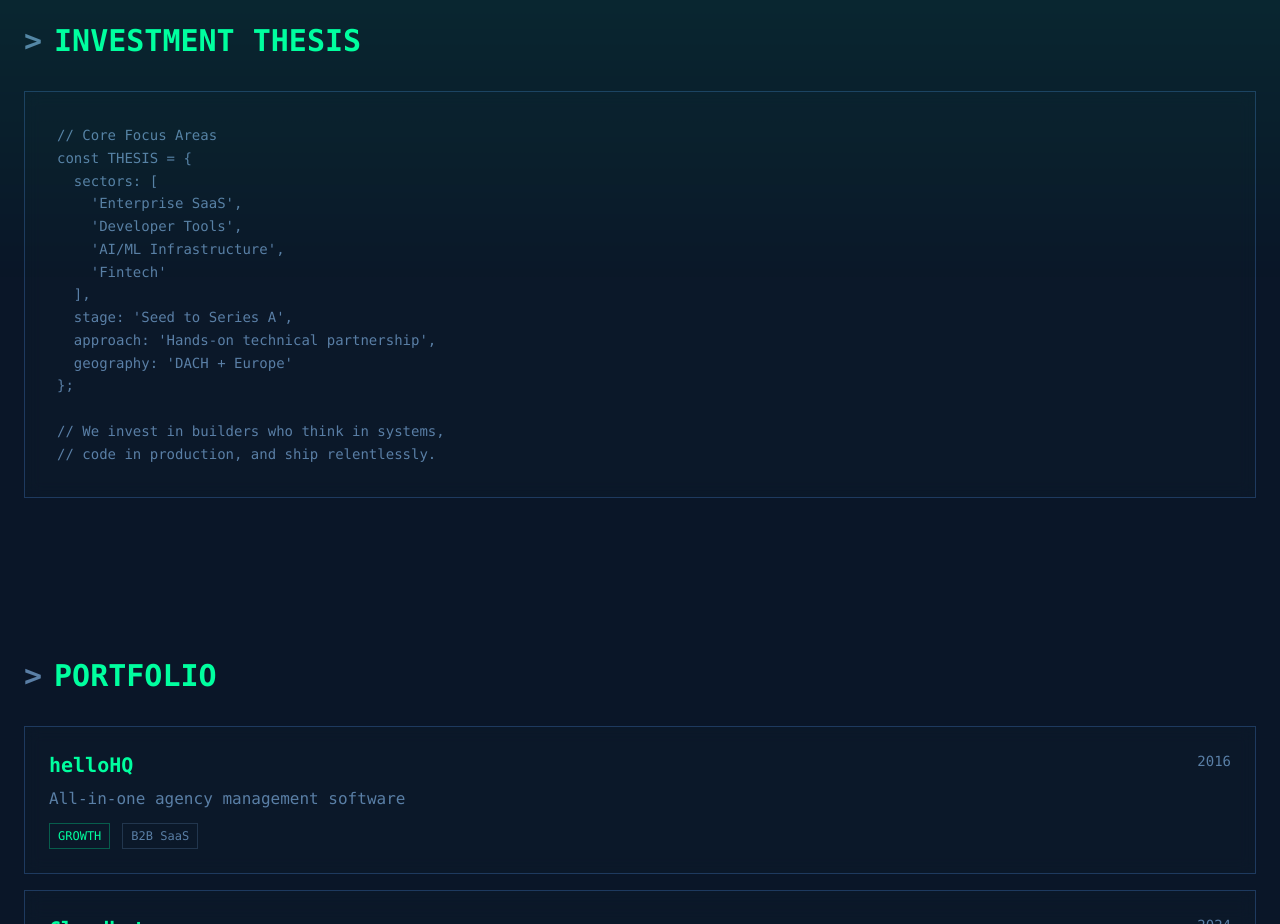
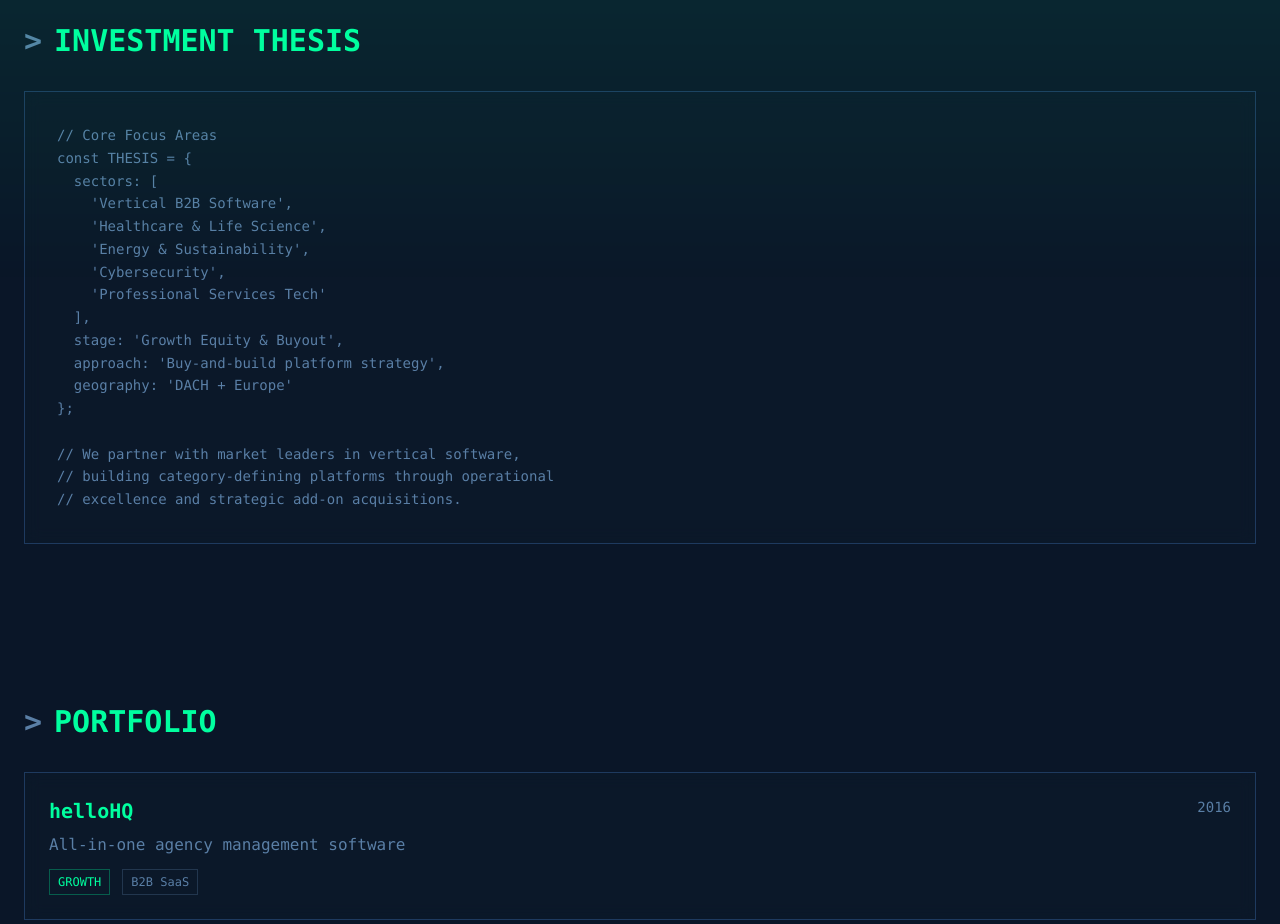
Before and after one commit to hehobid/crtm-vc, a React (Vite) app: page / in a window 1280 px wide. Shown: the part 900-1824 px from the top of the page. Built offline with nearby package versions, Linux system fonts and the light colour scheme.

Commit message:
Update investment thesis to match BID Equity focus

```diff
--- a/src/App.tsx
+++ b/src/App.tsx
@@ -103,18 +103,20 @@ export default function App() {
 {`// Core Focus Areas
 const THESIS = {
   sectors: [
-    'Enterprise SaaS',
-    'Developer Tools',
-    'AI/ML Infrastructure',
-    'Fintech'
+    'Vertical B2B Software',
+    'Healthcare & Life Science',
+    'Energy & Sustainability',
+    'Cybersecurity',
+    'Professional Services Tech'
   ],
-  stage: 'Seed to Series A',
-  approach: 'Hands-on technical partnership',
+  stage: 'Growth Equity & Buyout',
+  approach: 'Buy-and-build platform strategy',
   geography: 'DACH + Europe'
 };
 
-// We invest in builders who think in systems,
-// code in production, and ship relentlessly.`}
+// We partner with market leaders in vertical software,
+// building category-defining platforms through operational
+// excellence and strategic add-on acquisitions.`}
             </pre>
           </div>
         </section>
```
